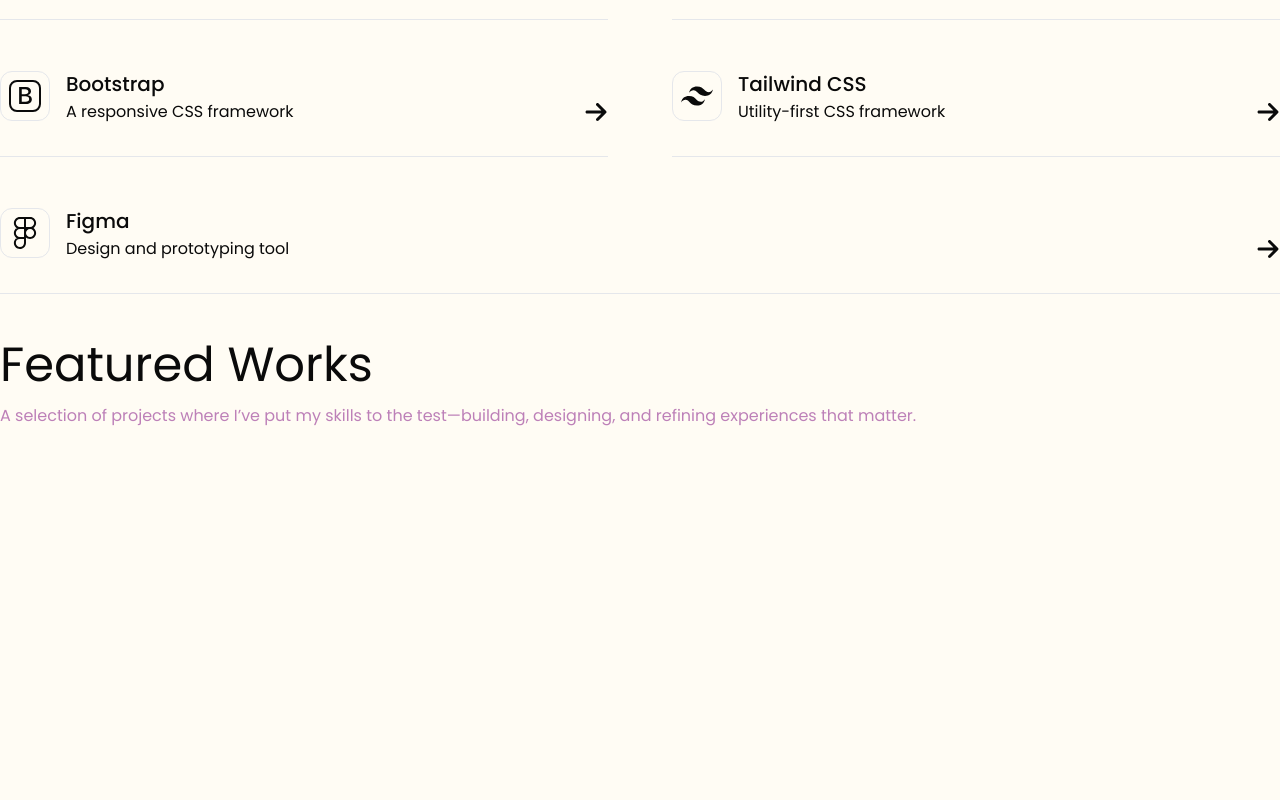
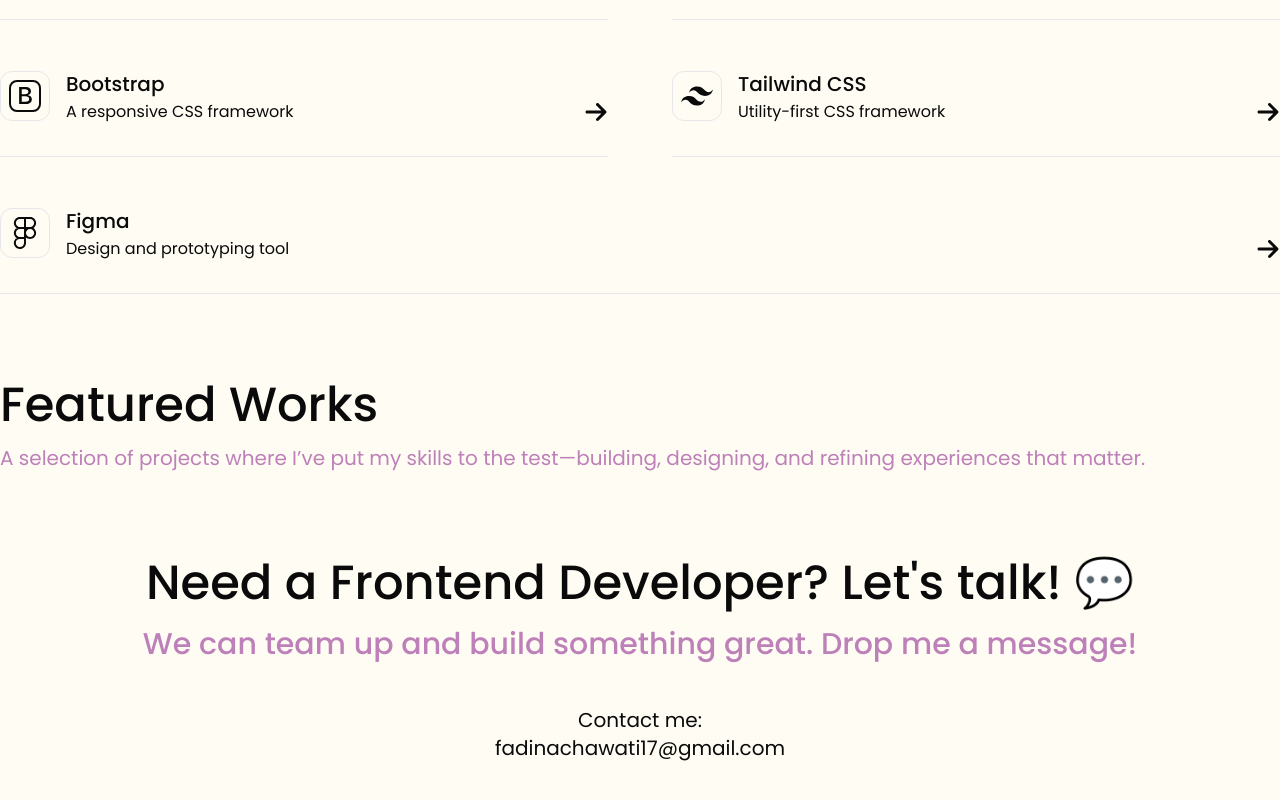
Before and after one commit to Fadi-N/professional-portfolio, a Next.js app: page / in a window 1280 px wide. Shown: the part 1248-2048 px from the top of the page. Before the commit the page ends 1676 px from the top, so only its background shows below. Built offline with nearby package versions, Linux system fonts and the light colour scheme.

Commit message:
feature | contact section created and stack section concept extended

```diff
--- a/app/globals.css
+++ b/app/globals.css
@@ -49,6 +49,20 @@
                 }
             }
         }
+
+        .hero-featured-work{
+            @apply py-4 lg:py-8 xl:py-10 2xl:py-12 space-y-2 md:space-y-6 lg:space-y-8 xl:space-y-10 2xl:space-y-12;
+            p {
+                @apply text-base md:text-lg lg:text-xl xl:text-xl 2xl:text-2xl;
+            }
+        }
+
+        .hero-featured-contact{
+            @apply flex flex-col py-4 lg:py-8 xl:py-10 2xl:py-12 space-y-2 md:space-y-6 lg:space-y-8 xl:space-y-10 2xl:space-y-12;
+            p {
+                @apply text-base md:text-lg lg:text-xl xl:text-xl 2xl:text-2xl;
+            }
+        }
     }
 
     .about {
@@ -95,15 +109,15 @@
     }
 
     h1 {
-        @apply text-2xl md:text-3xl lg:text-4xl xl:text-5xl 2xl:text-6xl leading-[3rem] md:leading-[3rem] lg:leading-[3.5rem] xl:leading-[3.875rem] 2xl:leading-[4.5rem];
+        @apply text-2xl md:text-3xl lg:text-4xl xl:text-5xl 2xl:text-6xl leading-[3rem] md:leading-[3rem] lg:leading-[3.5rem] xl:leading-[3.875rem] 2xl:leading-[4.5rem] font-medium;
     }
 
     h2 {
-        @apply text-xl md:text-2xl lg:text-3xl xl:text-4xl 2xl:text-5xl leading-[2.5rem] md:leading-[2.5rem] lg:leading-[2.75rem] xl:leading-[3rem] 2xl:leading-[3.25rem];
+        @apply text-xl md:text-2xl lg:text-3xl xl:text-4xl 2xl:text-5xl leading-[2.5rem] md:leading-[2.5rem] lg:leading-[2.75rem] xl:leading-[3rem] 2xl:leading-[3.25rem] font-medium;
     }
 
     h3 {
-        @apply text-lg md:text-xl lg:text-2xl xl:text-3xl 2xl:text-4xl leading-[2.25rem] md:leading-[2.25rem] lg:leading-[2.5rem] xl:leading-[2.75rem] 2xl:leading-[3rem];
+        @apply text-lg md:text-xl lg:text-2xl xl:text-3xl 2xl:text-4xl leading-[2.25rem] md:leading-[2.25rem] lg:leading-[2.5rem] xl:leading-[2.75rem] 2xl:leading-[3rem] font-medium;
     }
 
     h4 {
--- a/app/page.tsx
+++ b/app/page.tsx
@@ -172,19 +172,22 @@ export default function Home() {
 
                 <div className="flex flex-col space-y-4">
                     <div className="flex space-x-16">
-                        <div className="hero-stack">
+                        <div className="hero-stack group hover:cursor-pointer transition-all duration-300">
                             <div
-                                className="flex items-center justify-between border  md:rounded-md lg:rounded-lg xl:rounded-xl 2xl:rounded-2xl p-2">
+                                className="flex items-center justify-between border md:rounded-md lg:rounded-lg xl:rounded-xl 2xl:rounded-2xl p-2">
                                 <FaReact size={32}/>
                             </div>
                             <div className="flex-1">
                                 <h5>React</h5>
                                 <div className="flex items-center justify-between">
                                     <p className="hero-stack-description">A JavaScript library for building UI</p>
-                                    <FaArrowRight className="text-base md:text-lg lg:text-xl xl:text-2xl 2xl:text-3xl"/>
+                                    <FaArrowRight
+                                        className="text-base md:text-lg lg:text-xl xl:text-2xl 2xl:text-3xl transform transition-transform duration-300 group-hover:-rotate-45 group-hover:text-[#74b5a5]"
+                                    />
                                 </div>
                             </div>
                         </div>
+
                         <div className="hero-stack">
                             <div
                                 className="flex items-center justify-between border md:rounded-md lg:rounded-lg xl:rounded-xl 2xl:rounded-2xl p-2">
@@ -276,7 +279,18 @@ export default function Home() {
             <div className="hero-featured-work">
                 <div className="flex flex-col space-y-2">
                     <h1>Featured Works</h1>
-                    <p className="text-[#bd80b8]">A selection of projects where I’ve put my skills to the test—building, designing, and refining experiences that matter.</p>
+                    <p className="text-[#bd80b8]">A selection of projects where I’ve put my skills to the test—building,
+                        designing, and refining experiences that matter.</p>
+                </div>
+            </div>
+            <div id="contact" className="hero-featured-contact">
+                <div className="flex flex-col items-center justify-center space-y-2">
+                    <h1 className="">Need a Frontend Developer? Let's talk! 💬</h1>
+                    <h3 className="text-[#bd80b8]">We can team up and build something great. Drop me a message!</h3>
+                </div>
+                <div className="flex flex-col items-center justify-center">
+                    <p>Contact me:</p>
+                    <p>fadinachawati17@gmail.com</p>
                 </div>
             </div>
         </main>
--- /dev/null
+++ b/components/tech-stack.tsx
@@ -0,0 +1,42 @@
+import { FaReact, FaArrowRight } from "react-icons/fa";
+import { TbBrandNextjs, TbBrandTypescript } from "react-icons/tb";
+import { RiJavascriptLine } from "react-icons/ri";
+import { BsBootstrap } from "react-icons/bs";
+import { SiTailwindcss, SiFigma } from "react-icons/si";
+
+const techStacks = [
+    { title: "React", description: "A JavaScript library for building UI", icon: <FaReact size={32} /> },
+    { title: "Next.js", description: "The React framework for the web", icon: <TbBrandNextjs size={32} /> },
+    { title: "JavaScript", description: "The language of the web", icon: <RiJavascriptLine size={32} /> },
+    { title: "TypeScript", description: "JavaScript with static types", icon: <TbBrandTypescript size={32} /> },
+    { title: "Bootstrap", description: "A responsive CSS framework", icon: <BsBootstrap size={32} /> },
+    { title: "Tailwind CSS", description: "Utility-first CSS framework", icon: <SiTailwindcss size={32} /> },
+    { title: "Figma", description: "Design and prototyping tool", icon: <SiFigma size={32} /> },
+];
+
+const TechStack = () => {
+    return (
+        <div className="flex flex-col space-y-4">
+            {techStacks.map((stack, index) => (
+                <div key={index} className="flex space-x-16">
+                    <div className="hero-stack group hover:cursor-pointer transition-all duration-300 flex-1 p-4 border rounded-xl">
+                        <div className="flex items-center justify-between">
+                            {stack.icon}
+                        </div>
+                        <div className="flex-1 mt-2">
+                            <h5 className="font-semibold text-lg">{stack.title}</h5>
+                            <div className="flex items-center justify-between">
+                                <p className="hero-stack-description text-gray-500">{stack.description}</p>
+                                <FaArrowRight
+                                    className="text-lg transform transition-transform duration-300 group-hover:-rotate-45 group-hover:text-[#74b5a5]"
+                                />
+                            </div>
+                        </div>
+                    </div>
+                </div>
+            ))}
+        </div>
+    );
+};
+
+export default TechStack;
```
